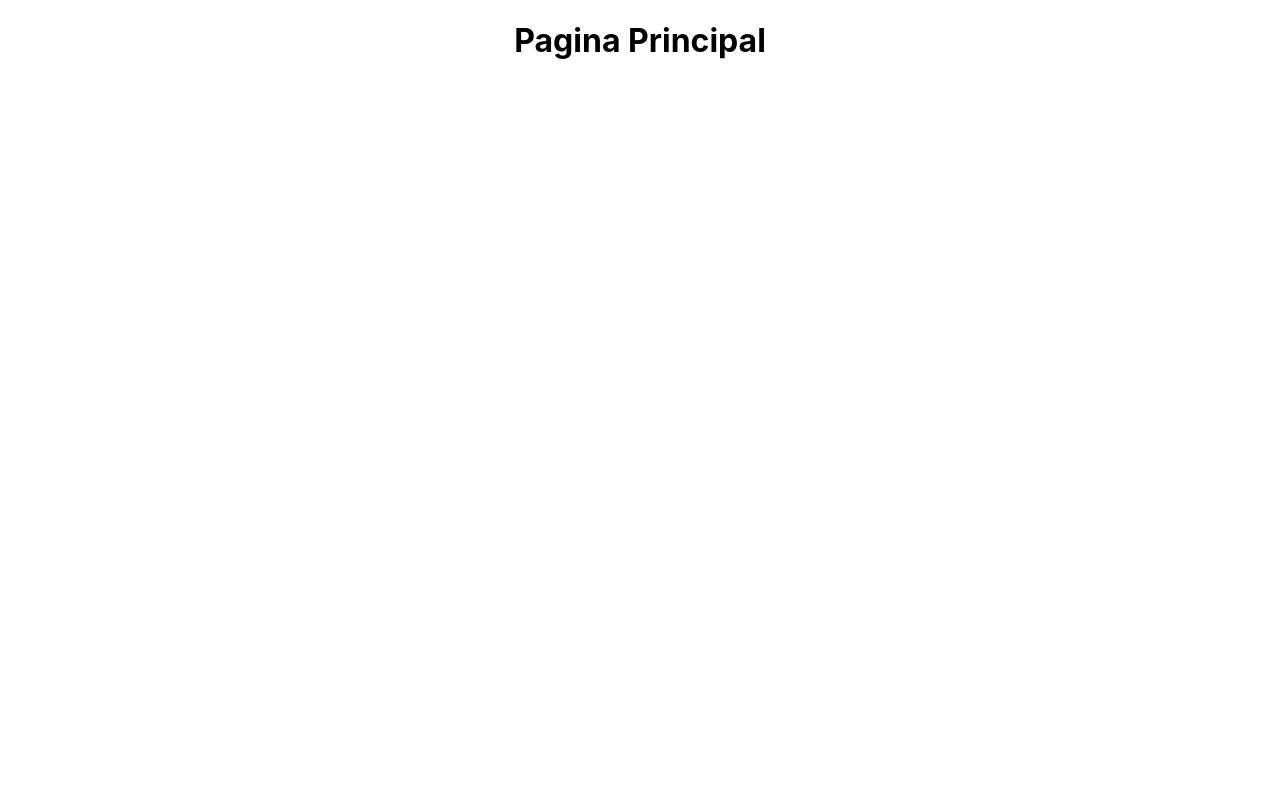
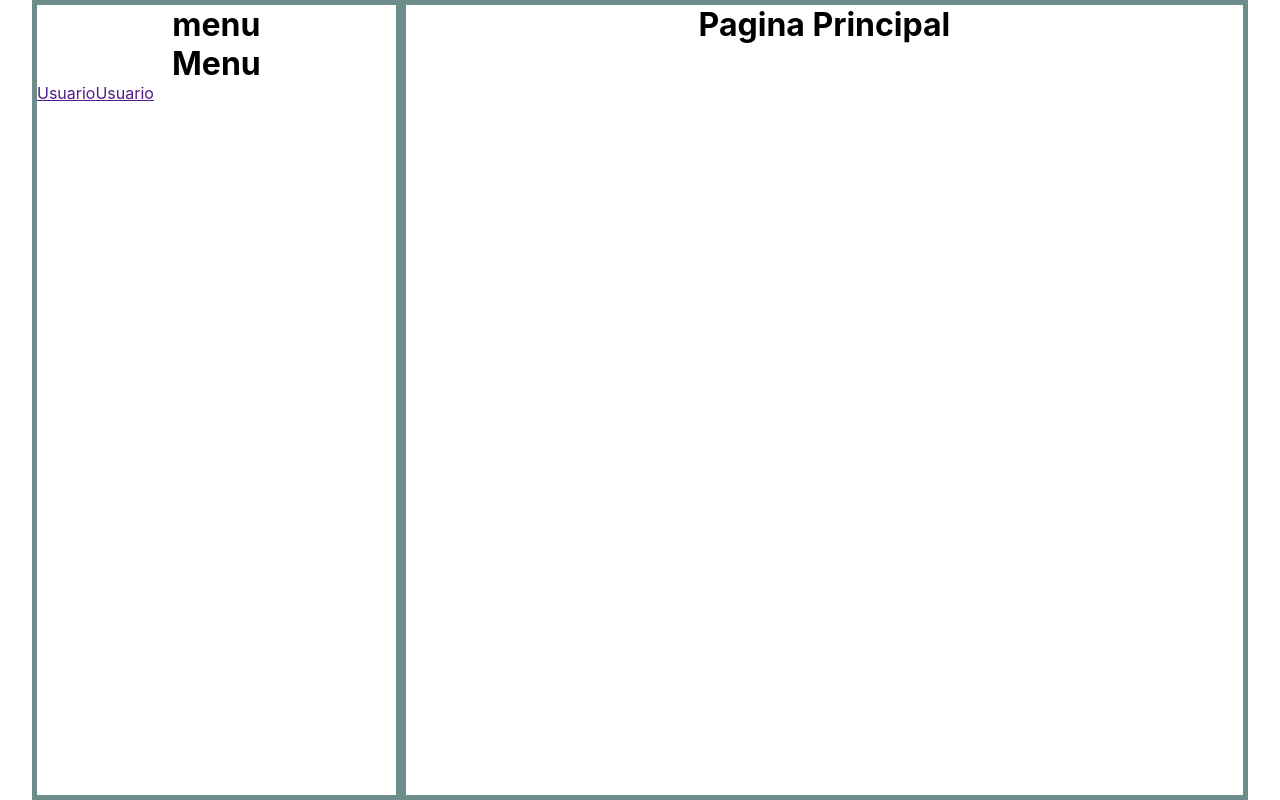
Before and after one commit to nerosilva/papelaria-frontend, a React (Create React App) app: page /dashboard in a window 1280 px wide. Built offline with nearby package versions, Linux system fonts and the light colour scheme.

Commit message:
add Menu

```diff
--- a/src/componetes/menu/index.js
+++ b/src/componetes/menu/index.js
@@ -3,6 +3,8 @@
 
     <div>
         <h1>Menu</h1>
+        <a href="">Usuario</a>
+        <a href="">Usuario</a>
     </div>
 
  )
--- a/src/pages/dashboard/index.js
+++ b/src/pages/dashboard/index.js
@@ -1,15 +1,21 @@
 import './styles.css'
 import Logo from '../../assets/img/logo.jpg'
+import Menu from '../../componetes/menu'
 
 
 
 export default function Dashboard() {
 
   return (
-    <div className="logon-container">
+    <div className="dashboard-container">
+      <div className='menu'>
+        <h1>menu</h1>
+         <Menu/>
+
+      </div>
+      <div className='Principal'>
         <h1>Pagina Principal</h1>
-
-
+      </div>
 
     </div>
 
--- a/src/pages/dashboard/styles.css
+++ b/src/pages/dashboard/styles.css
@@ -0,0 +1,27 @@
+*{
+
+    padding: 0;
+    margin: 0;
+}
+
+.dashboard-container {
+    background-color: #6d8d8c;
+    height: 100vb; display: flex;
+    flex-direction: row;
+    width: 95%;
+    margin: auto;
+
+
+}
+.menu{
+
+    width: 30%;
+    background-color: #ffff;
+margin: 5px;
+
+}
+.Principal{
+    width: 70%;
+    background-color: #ffff;
+    margin: 5px;
+}
```
Also changed, not shown: src/pages/logon/index.js (+6 -2 lines), src/assets/img/logo 02.jpg (added), src/assets/img/logo 03.jpg (added).
